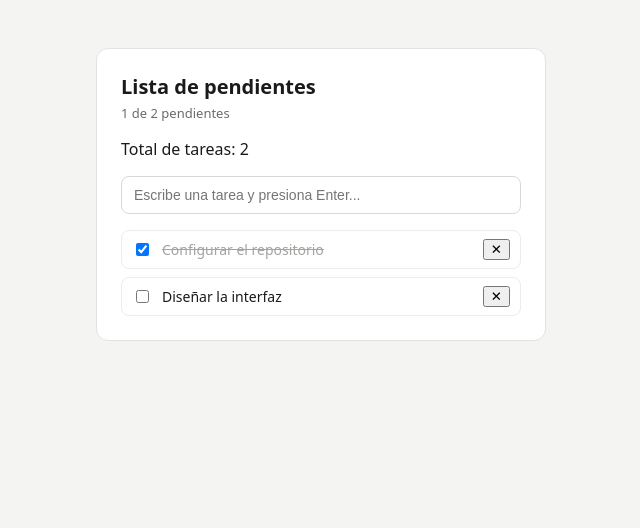
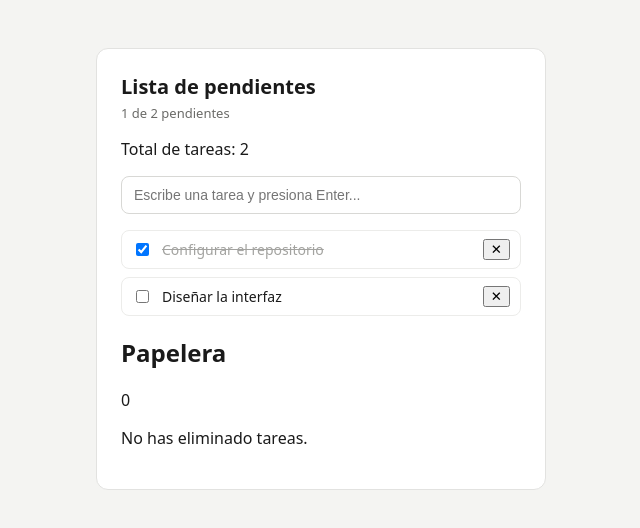
Before and after one commit to zwqui/to_do_list, a Next.js app: page / in a window 1280 px wide. Shown: the top 528 px of the page, without its empty margins (319-959 px from the left). Built offline with nearby package versions, Linux system fonts and the light colour scheme.

Commit message:
feat/recycle bin UI

```diff
--- a/app/page.tsx
+++ b/app/page.tsx
@@ -160,6 +160,39 @@ const vaciarPapelera = () => {
             </li>
           ))}
         </ul>
+
+        <section className="papelera">
+          <div className="encabezado-papelera">
+            <h2>Papelera</h2>
+            <span className="contador-papelera">{tareas_eliminadas.length}</span>
+
+            {tareas_eliminadas.length > 0 && (
+              <button className="boton-vaciar" onClick={vaciarPapelera}>
+                Vaciar
+              </button>
+            )}
+          </div>
+
+          {tareas_eliminadas.length === 0 ? (
+            <p className="papelera-vacia">No has eliminado tareas.</p>
+          ) : (
+            <ul className="lista-papelera">
+              {tareas_eliminadas.map((eliminada) => (
+                <li key={eliminada.id} className="fila-eliminada">
+                  <span className="texto-eliminado">{eliminada.texto}</span>
+                  <span className="hora-eliminada">{eliminada.eliminadaEn}</span>
+                  <button
+                    className="boton-restaurar"
+                    onClick={() => restaurarTarea(eliminada.id)}
+                    title="Restaurar tarea"
+                  >
+                    ↺
+                  </button>
+                </li>
+              ))}
+            </ul>
+          )}
+        </section>
       </section>
     </main>
   );
```
